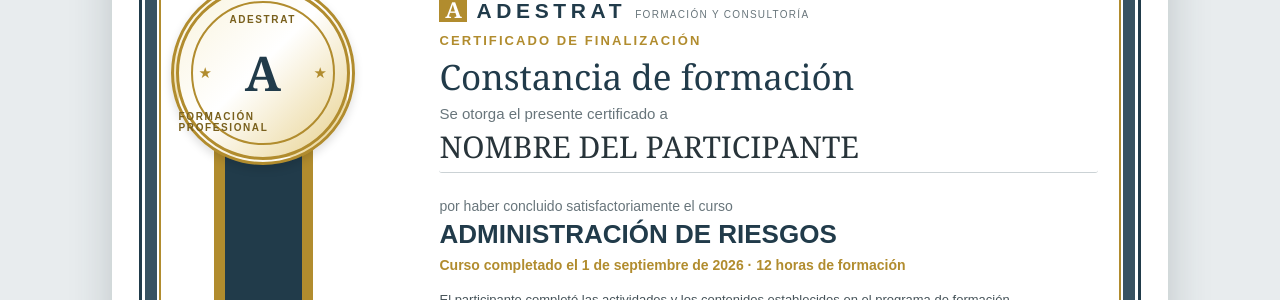
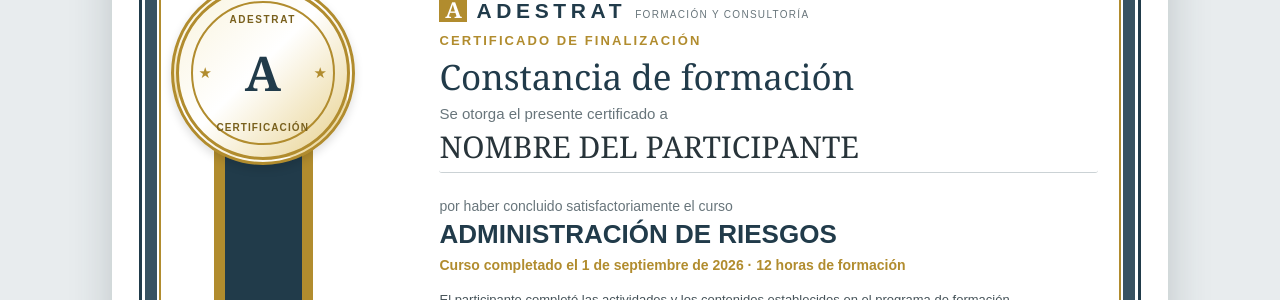
Before and after one commit to cafrhein/muro, a Jekyll site: the page certificado-adestrat-plantilla.html, which Jekyll copies as it is, in a window 1280 px wide. Shown: the part 260-560 px from the top of the page. Built offline with Jekyll 4.4.1, drawn with Linux system fonts in a browser that asks for light colours.

Commit message:
Fix certificate print layout and seal

```diff
--- a/certificado-adestrat-plantilla.html
+++ b/certificado-adestrat-plantilla.html
@@ -19,7 +19,7 @@
     .seal{position:absolute;z-index:3;left:.61in;top:1.60in;width:1.92in;height:1.92in;border-radius:50%;display:grid;place-items:center;background:linear-gradient(135deg,#f9f3dc,#fff 47%,#e7d08b);border:8px double var(--gold);box-shadow:0 4px 10px #0002}
     .seal-ring{position:absolute;inset:12px;border:2px solid var(--gold);border-radius:50%}
     .seal-word{position:absolute;color:#79601d;font-weight:800;letter-spacing:.16em;font-size:10px}
-    .seal-word.top{top:25px}.seal-word.bottom{bottom:24px}
+    .seal-word.top{top:25px}.seal-word.bottom{bottom:24px;letter-spacing:.11em}
     .seal-mark{font-family:Georgia,serif;font-size:48px;font-weight:700;color:var(--navy);line-height:1}
     .seal-star{position:absolute;color:var(--gold);font-size:15px}.seal-star.left{left:20px}.seal-star.right{right:20px}
     .content{position:relative;z-index:2;height:100%;padding:1.05in 0 .3in .05in}
@@ -43,8 +43,8 @@
     [contenteditable="true"]{border-radius:3px;outline:none}
     [contenteditable="true"]:focus{background:#fff7d8;box-shadow:0 0 0 2px #d5b34f66}
     @page{size:letter landscape;margin:0}
-    @media print{body{background:#fff}.toolbar{display:none}.stage{padding:0}.certificate{margin:0;box-shadow:none}.frame{outline-color:var(--navy-2)}[contenteditable="true"]{background:transparent!important;box-shadow:none!important}}
-    @media(max-width:900px){.stage{padding:12px}.certificate{transform-origin:top left;transform:scale(.72);margin-bottom:-2.3in}}
+    @media print{html,body{width:11in;height:8.5in;overflow:hidden;background:#fff}.toolbar{display:none}.stage{width:11in;height:8.5in;padding:0;overflow:hidden}.certificate{margin:0;box-shadow:none;transform:none!important;break-inside:avoid;page-break-inside:avoid;break-after:avoid;page-break-after:avoid}.frame{outline-color:var(--navy-2)}[contenteditable="true"]{background:transparent!important;box-shadow:none!important}}
+    @media screen and (max-width:900px){.stage{padding:12px}.certificate{transform-origin:top left;transform:scale(.72);margin-bottom:-2.3in}}
   </style>
 </head>
 <body>
@@ -58,7 +58,7 @@
       <div class="seal" aria-label="Sello de certificación Adestrat">
         <span class="seal-ring"></span><span class="seal-word top">ADESTRAT</span>
         <span class="seal-star left">★</span><span class="seal-mark">A</span><span class="seal-star right">★</span>
-        <span class="seal-word bottom">FORMACIÓN PROFESIONAL</span>
+        <span class="seal-word bottom">CERTIFICACIÓN</span>
       </div>
       <section class="frame">
         <div class="content">
```
